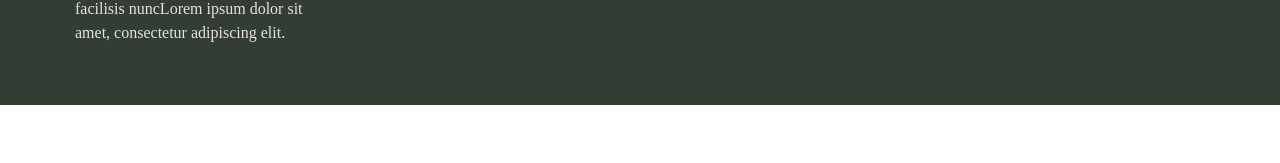
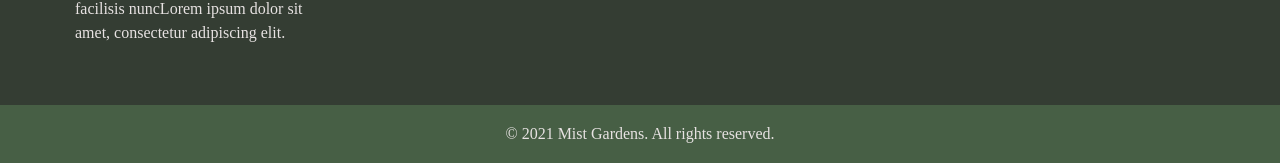
Before and after one commit to EsraaGamal404/Botanical-Garden, a plain HTML site: page index.html in a window 1280 px wide. Shown: the part 2477-2640 px from the top of the page. Before the commit the page ends 2582 px from the top, so only its background shows below. Drawn offline with Linux system fonts and the light colour scheme.

Commit message:
Add: footer section

```diff
--- a/assets/styles/main.css
+++ b/assets/styles/main.css
@@ -246,5 +246,10 @@ hr{
 }
 .contact .container{
   align-items: flex-start;
-
 }
+footer  p{
+  color: #e7e2e2;
+  background-color: #475F45;
+  padding: 20px;
+  text-align: center;
+}
--- a/index.html
+++ b/index.html
@@ -136,5 +136,8 @@
        </div>
       </section>
     </main>
+    <footer>
+        <p>© 2021 Mist Gardens. All rights reserved.</p>
+    </footer>
 </body>
 </html>
```
